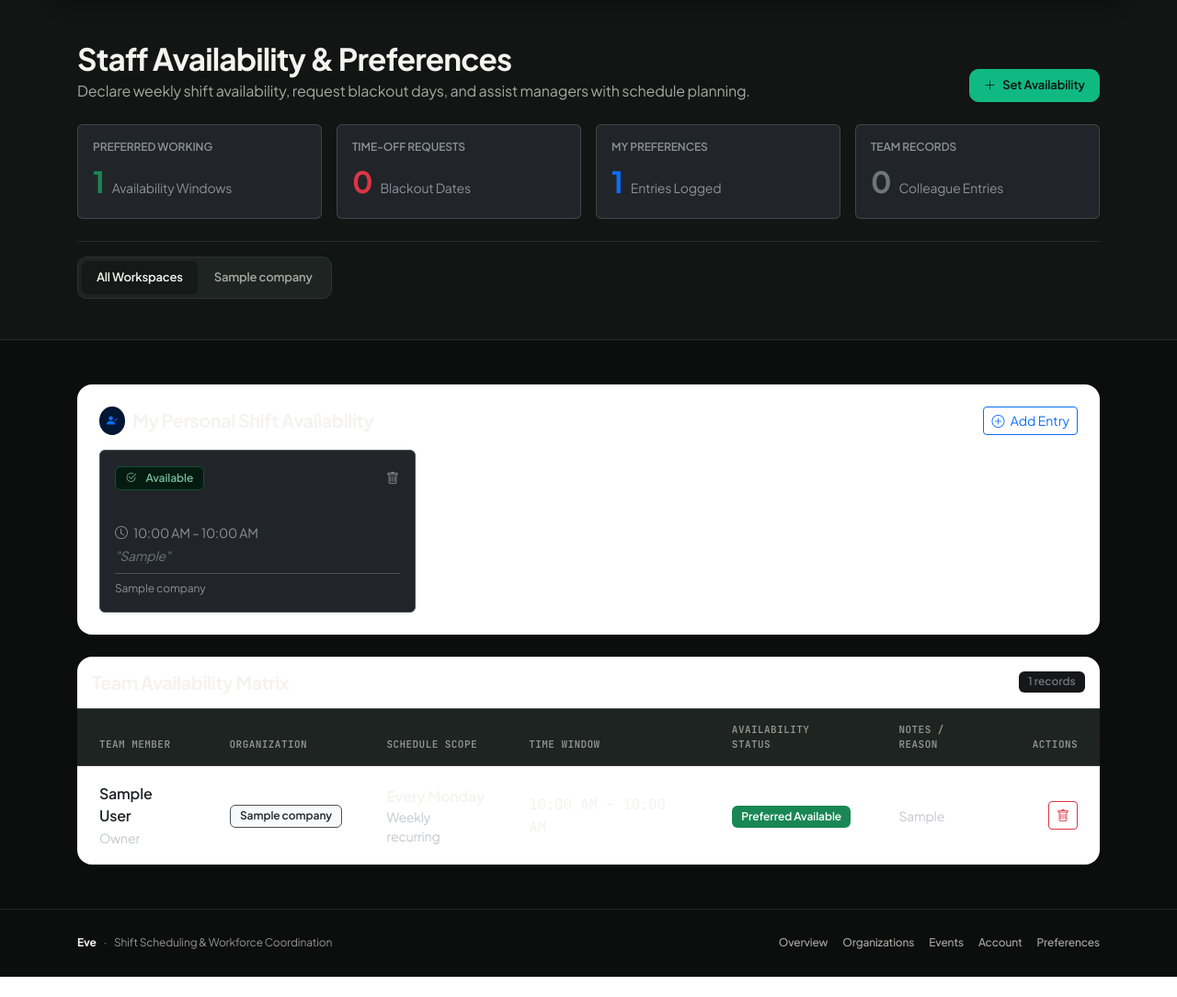
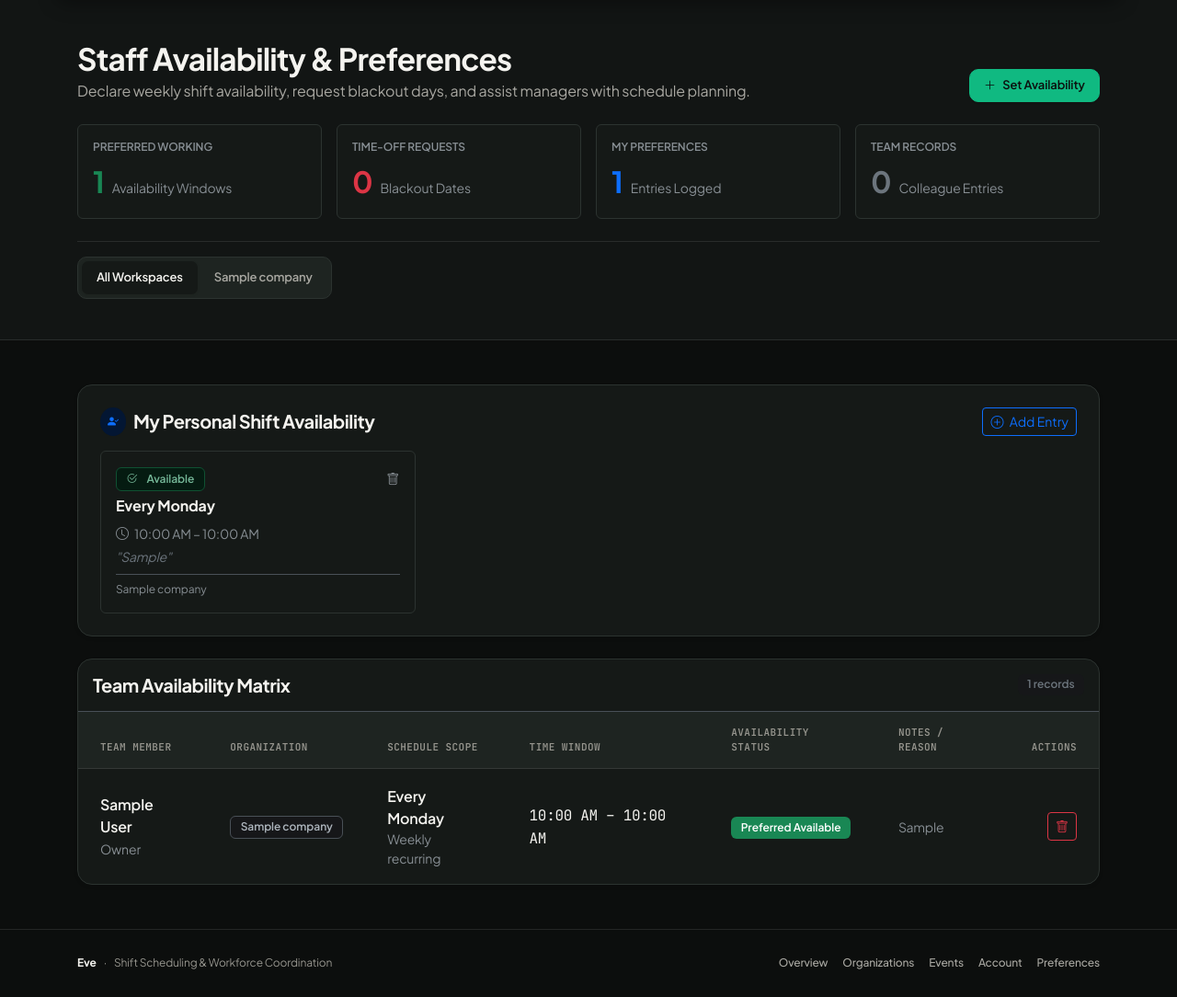
Before and after one commit to Leandrozxc/Eve, a Django app: page /events/availability/ in a window 1280 px wide. Shown: the part 68-1152 px from the top of the page at 92% size. Before the commit the page ends 1130 px from the top, so only its background shows below. Run offline with Django 5.2, Linux system fonts and the light colour scheme; a user stored in the database is signed in; tables that the repository leaves empty hold one stand-in row (values such as "Sample post").

Commit message:
fix(ui): fix dark mode card, table, list-group, and badge contrast across dashboards

```diff
--- a/static/css/style.css
+++ b/static/css/style.css
@@ -1454,3 +1454,65 @@ h1, h2, h3, h4, h5, h6 {
         transition-duration: 120ms !important;
     }
 }
+
+/* ==========================================================================
+   11. DARK MODE BOOTSTRAP SURFACE & CONTRAST OVERRIDES
+   ========================================================================== */
+
+[data-theme="dark"] .card,
+[data-bs-theme="dark"] .card,
+[data-theme="dark"] .eve-feature-card,
+[data-bs-theme="dark"] .eve-feature-card {
+    background-color: var(--eve-surface) !important;
+    color: var(--eve-text);
+    border-color: var(--eve-border-strong) !important;
+}
+
+[data-theme="dark"] .bg-white,
+[data-bs-theme="dark"] .bg-white {
+    background-color: var(--eve-surface) !important;
+    color: var(--eve-text);
+}
+
+[data-theme="dark"] .bg-light,
+[data-bs-theme="dark"] .bg-light {
+    background-color: var(--eve-surface-subtle) !important;
+    color: var(--eve-text) !important;
+}
+
+[data-theme="dark"] .text-dark,
+[data-bs-theme="dark"] .text-dark {
+    color: var(--eve-text) !important;
+}
+
+[data-theme="dark"] .table,
+[data-bs-theme="dark"] .table {
+    --bs-table-bg: transparent;
+    --bs-table-color: var(--eve-text);
+    --bs-table-border-color: var(--eve-border);
+    --bs-table-hover-bg: var(--eve-surface-subtle);
+    --bs-table-hover-color: var(--eve-text);
+    color: var(--eve-text);
+}
+
+[data-theme="dark"] .table-light,
+[data-bs-theme="dark"] .table-light > tr > th,
+[data-theme="dark"] .table-light > tr > td {
+    background-color: var(--eve-surface-subtle) !important;
+    color: var(--eve-text-secondary) !important;
+    border-color: var(--eve-border) !important;
+}
+
+[data-theme="dark"] .list-group-item,
+[data-bs-theme="dark"] .list-group-item {
+    background-color: transparent !important;
+    color: var(--eve-text);
+    border-color: var(--eve-border);
+}
+
+[data-theme="dark"] .modal-content,
+[data-bs-theme="dark"] .modal-content {
+    background-color: var(--eve-surface);
+    color: var(--eve-text);
+    border-color: var(--eve-border-strong);
+}
--- a/templates/events/availability_list.html
+++ b/templates/events/availability_list.html
@@ -80,7 +80,7 @@
     <div class="apple-container-wide">
 
         <!-- My Availability Section -->
-        <div class="card shadow-sm border-0 rounded-4 p-4 mb-4 bg-white">
+        <div class="card shadow-sm border rounded-4 p-4 mb-4">
             <div class="d-flex align-items-center justify-content-between mb-3">
                 <div class="d-flex align-items-center gap-2">
                     <span class="badge bg-primary-subtle text-primary p-2 rounded-circle"><i class="bi bi-person-check-fill"></i></span>
@@ -144,14 +144,14 @@
         </div>
 
         <!-- Team Availability Directory Table -->
-        <div class="card shadow-sm border-0 rounded-4 overflow-hidden bg-white">
+        <div class="card shadow-sm border rounded-4 overflow-hidden">
             <div class="p-3 border-bottom d-flex align-items-center justify-content-between">
                 <h5 class="fw-bold mb-0">Team Availability Matrix</h5>
                 <span class="badge bg-secondary-subtle text-secondary">{{ availabilities|length }} records</span>
             </div>
             <div class="table-responsive">
                 <table class="table table-hover align-middle mb-0">
-                    <thead class="table-light">
+                    <thead>
                         <tr>
                             <th class="ps-4">Team Member</th>
                             <th>Organization</th>
@@ -166,11 +166,11 @@
                         {% for item in availabilities %}
                         <tr>
                             <td class="ps-4">
-                                <div class="fw-semibold text-dark">{{ item.member.user.get_full_name|default:item.member.user.username }}</div>
+                                <div class="fw-semibold">{{ item.member.user.get_full_name|default:item.member.user.username }}</div>
                                 <small class="text-muted">{{ item.member.role|title }}</small>
                             </td>
                             <td>
-                                <span class="badge bg-light text-dark border">{{ item.member.company.name }}</span>
+                                <span class="badge bg-secondary-subtle text-body border">{{ item.member.company.name }}</span>
                             </td>
                             <td>
                                 {% if item.day_of_week is not None %}
```
Also changed, not shown: templates/events/analytics_report.html (+6 -6 lines), templates/events/attendance_dashboard.html (+6 -6 lines).
